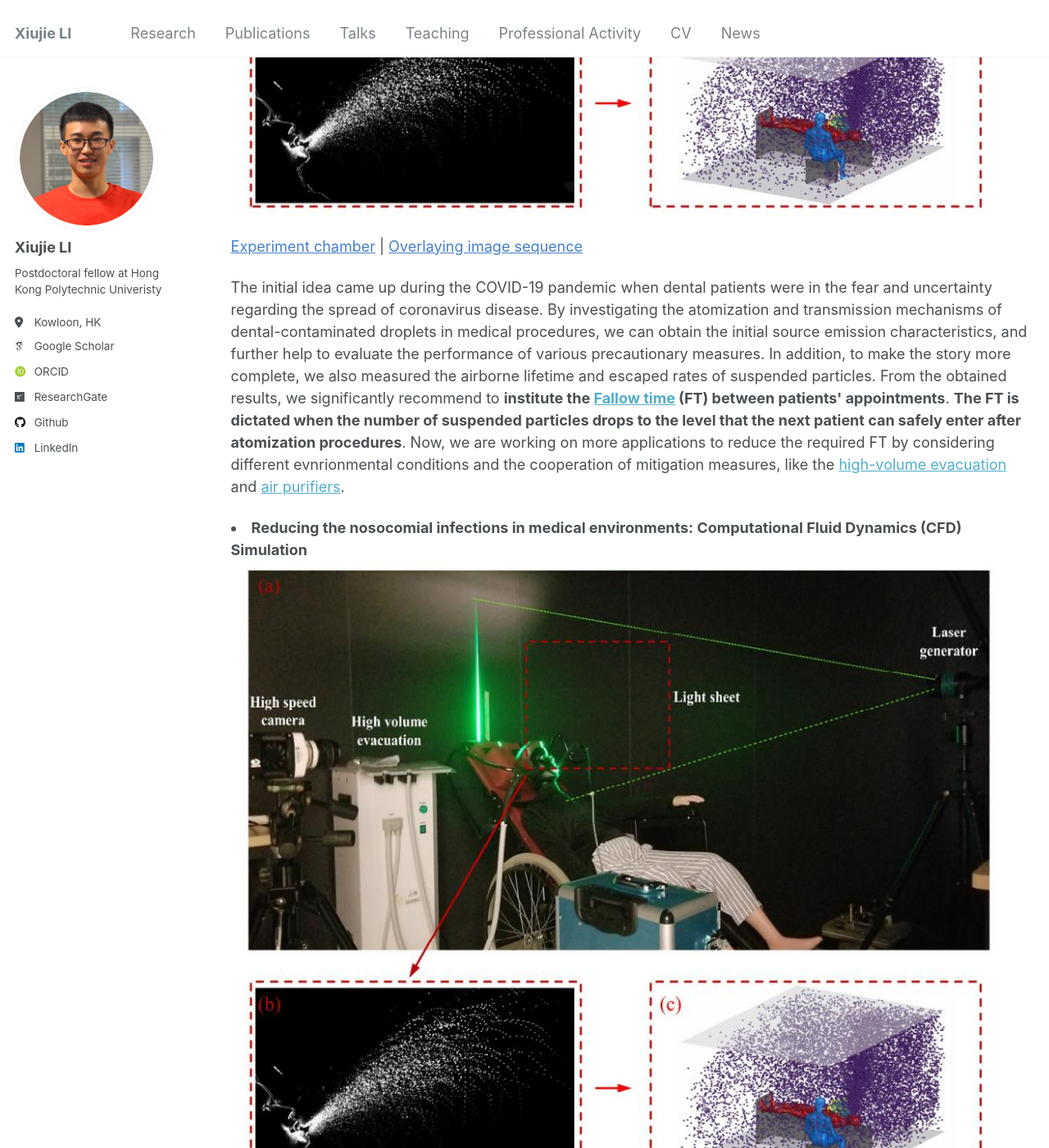
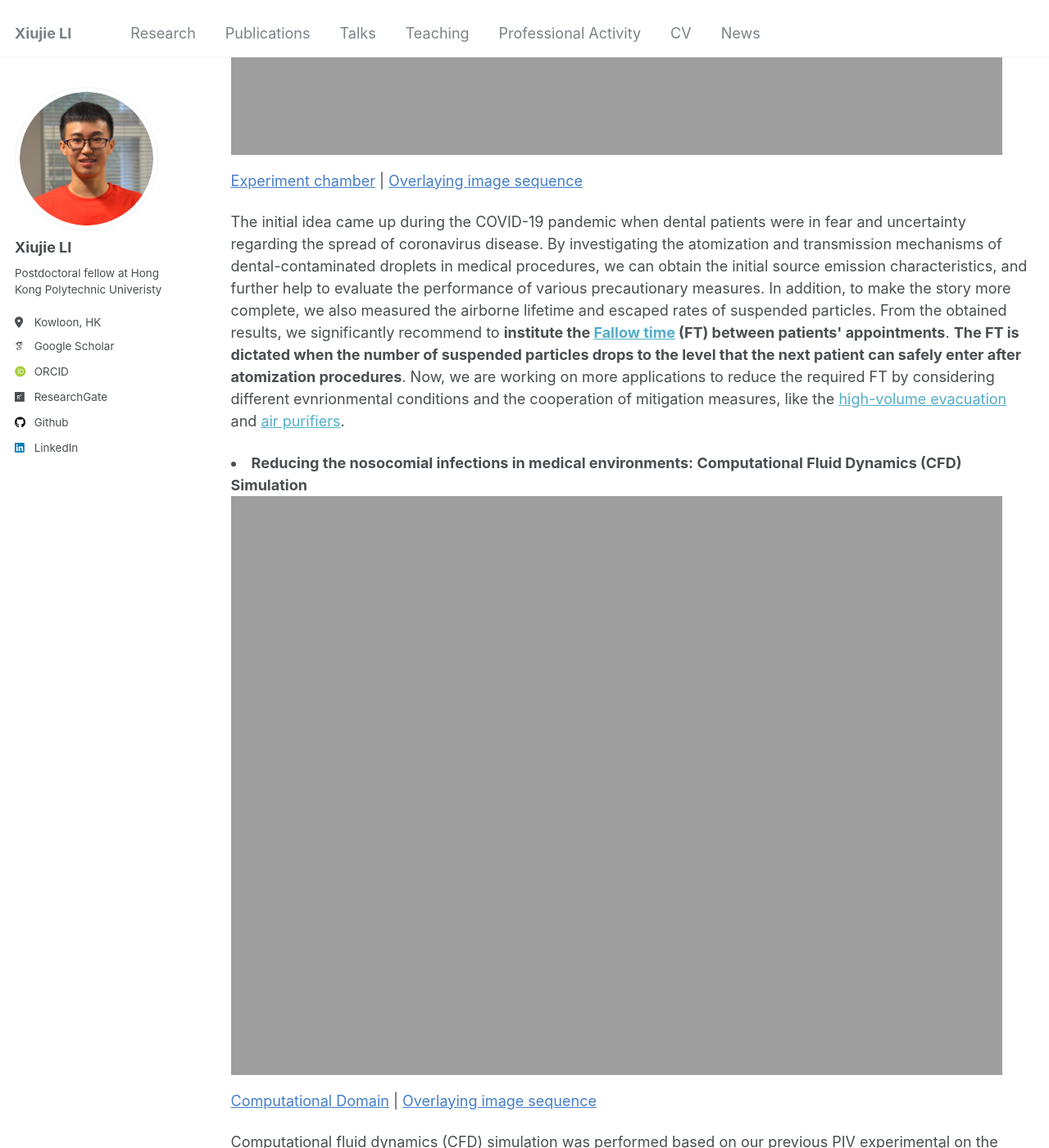
Before and after one commit to XiujieLI/XiujieLI.github.io, a Jekyll site: the page built from _pages/portfolio.html, in a window 1280 px wide and 1400 px high, scrolled down 833 px. Shown: the whole window at 82% size. Built offline with Jekyll 4.4.1, drawn with Linux system fonts in a browser that asks for light colours; some web fonts are replaced.

Commit message:
Update portfolio.html

```diff
--- a/_pages/portfolio.html
+++ b/_pages/portfolio.html
@@ -10,19 +10,19 @@ My current study is dedicated to <strong> dynamics of airborne transmission in s
 
         <strong><li> Atomization Mechanism of Medical Procedures: Particle Image Velocimetry (PIV) Measurement </li></strong>
         </h4>
-        <img style="width:96%;" src="https://xiujieli.github.io/Xiujie_LI.github.io/images/Spatial-2.png">
+        <img style="width:96%;" src="https://xiujieli.github.io/Xiujie_LI.github.io/images/research1.png">
         <p class="w3-justify">
         <a style="color: #447ec9" href="https://aip.scitation.org/doi/full/10.1063/5.0048848">Experiment chamber</a> | <a style="color: #447ec9" href="https://aip.scitation.org/doi/figure/10.1063/5.0048848#v1">Overlaying image sequence</a>
         </p>
         <p class="w3-justify">
-        The initial idea came up during the COVID-19 pandemic when dental patients were in the fear and uncertainty regarding the spread of coronavirus disease. By investigating the atomization and transmission mechanisms of dental-contaminated droplets in medical procedures, we can obtain the initial source emission characteristics, and further help to evaluate the performance of various precautionary measures. In addition, to make the story more complete, we also measured the airborne lifetime and escaped rates of suspended particles. From the obtained results, we significantly recommend to <strong>institute the <a href="https://www.sciencedirect.com/science/article/pii/S2210670721004169">Fallow time</a> (FT) between patients' appointments</strong>. <strong>The FT is dictated when the number of suspended particles drops to the level that the next patient can safely enter after atomization procedures</strong>. Now, we are working on more applications to reduce the required FT by considering different evnrionmental conditions and the cooperation of mitigation measures, like the <a href="https://www.sciencedirect.com/science/article/pii/S0360132321006260">high-volume evacuation</a> and <a href="https://www.researchgate.net/publication/362839719_The_airborne_lifetime_and_spatial-temporal_distribution_of_emitted_droplets_in_dental_procedures">air purifiers</a>.
+        The initial idea came up during the COVID-19 pandemic when dental patients were in fear and uncertainty regarding the spread of coronavirus disease. By investigating the atomization and transmission mechanisms of dental-contaminated droplets in medical procedures, we can obtain the initial source emission characteristics, and further help to evaluate the performance of various precautionary measures. In addition, to make the story more complete, we also measured the airborne lifetime and escaped rates of suspended particles. From the obtained results, we significantly recommend to <strong>institute the <a href="https://www.sciencedirect.com/science/article/pii/S2210670721004169">Fallow time</a> (FT) between patients' appointments</strong>. <strong>The FT is dictated when the number of suspended particles drops to the level that the next patient can safely enter after atomization procedures</strong>. Now, we are working on more applications to reduce the required FT by considering different evnrionmental conditions and the cooperation of mitigation measures, like the <a href="https://www.sciencedirect.com/science/article/pii/S0360132321006260">high-volume evacuation</a> and <a href="https://www.researchgate.net/publication/362839719_The_airborne_lifetime_and_spatial-temporal_distribution_of_emitted_droplets_in_dental_procedures">air purifiers</a>.
         </p>
 
  <strong><li> Reducing the nosocomial infections in medical environments: Computational Fluid Dynamics (CFD) Simulation</li></strong>
         </h4>
-        <img style="width:96%;" src="https://xiujieli.github.io/Xiujie_LI.github.io/images/Spatial-2.png">
+        <img style="width:96%;" src="https://xiujieli.github.io/Xiujie_LI.github.io/images/research2.png">
         <p class="w3-justify">
-        <a style="color: #447ec9" href="https://aip.scitation.org/doi/full/10.1063/5.0048848">Experiment chamber</a> | <a style="color: #447ec9" href="https://aip.scitation.org/doi/figure/10.1063/5.0048848#v1">Overlaying image sequence</a>
+        <a style="color: #447ec9" href="https://doi.org/10.1016/j.jhazmat.2024.135338">Computational Domain</a> | <a style="color: #447ec9" href="https://aip.scitation.org/doi/figure/10.1063/5.0048848#v1">Overlaying image sequence</a>
         </p>
         <p class="w3-justify">
         Computational fluid dynamics (CFD) simulation was performed based on our previous PIV experimental on the atomization mechanism. The impacts of different environmental conditions (Temperature, relative humidity, and ventilation rates) were numerically analyzed using the final fate and proportion of emitted droplets and minimum required FT. In addition, variations in the patient's breathing rate due to dental anxiety have also been considered in the present study. From the obtained results, the variation of the temperature and humidity in the range for human thermal comfort has little influence on the area of the disinfection region 0.15 m^2.nd the cut-off size (72.6 um) of droplet deposition and suspension.
```
